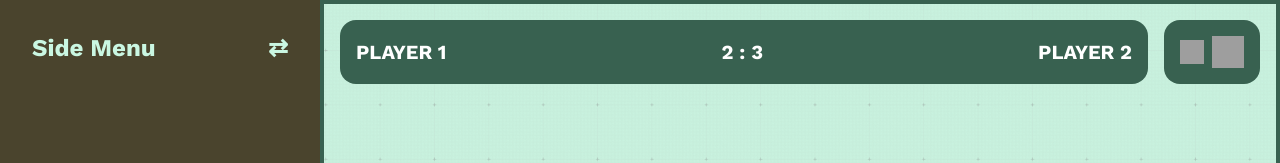
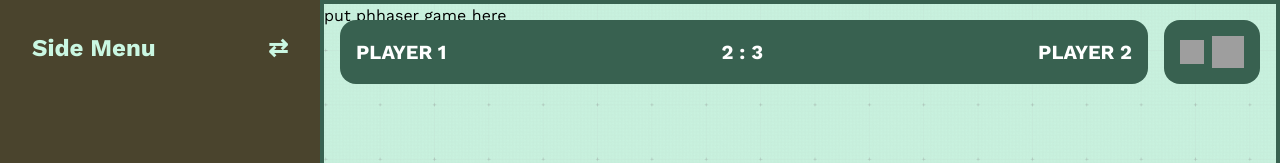
Before and after one commit to Potomoto17/Project-Tank-trouble, a SvelteKit app: page /game in a window 1280 px wide. Shown: the top 163 px of the page. Built offline with nearby package versions, Linux system fonts and the light colour scheme; grey boxes are pictures that could not be loaded.

Commit message:
changes to ui

```diff
--- a/src/routes/(GAME)/game/+page.svelte
+++ b/src/routes/(GAME)/game/+page.svelte
@@ -28,7 +28,8 @@
 	<button
 		onclick={toggleAside}
 		class:opacity-0={isAsideOpen}
-		class="bg-hunterGreen hover:bg-opacity-90 absolute top-6 left-0 z-10 cursor-pointer rounded-r-lg p-2 text-2xl text-white transition-all duration-150"
+		class:hidden={isAsideOpen}
+		class="bg-hunterGreen hover:bg-opacity-90 absolute top-5 left-0 z-10 cursor-pointer rounded-r-2xl p-4 text-2xl text-white transition-all duration-150"
 	>
 		&RightArrowLeftArrow;
 	</button>
@@ -38,7 +39,7 @@
 		class:w-[100vw]={!isAsideOpen}
 		class:w-[75vw]={isAsideOpen}
 	>
-		<header class="absolute top-0 right-0 left-0 p-4">
+		<header class="absolute top-0 right-0 left-0 p-4" class:pl-16={!isAsideOpen}>
 			<div class="flex gap-4 text-xl font-bold text-white">
 				<div class="bg-hunterGreen flex flex-1 items-center justify-between gap-2 rounded-2xl p-4">
 					<p>PLAYER 1</p>
@@ -55,7 +56,7 @@
 				</div>
 			</div>
 		</header>
-		<div class="mainUiasdasdasdasdasd"></div>
+		<div>put phhaser game here</div>
 	</div>
 </section>
 
```
